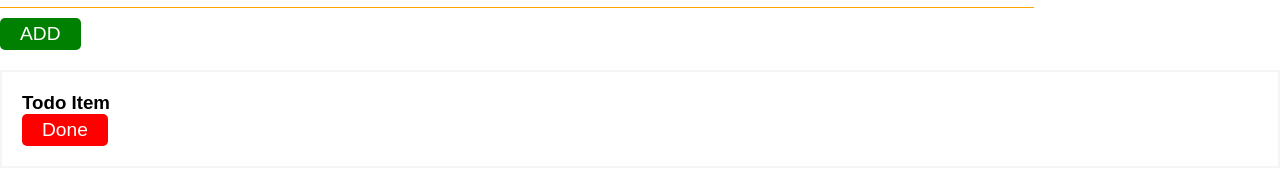
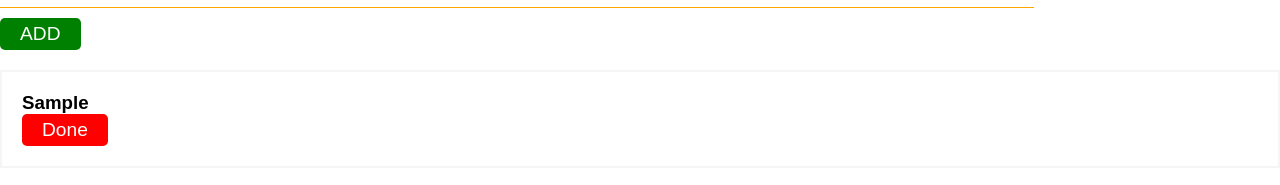
Before and after one commit to charles-okunzo/Todo-App, a React (Create React App) app: page / in a window 1280 px wide. Both pictures are taken after typing "Sample" into the empty fields and a click on the button "ADD". Shown: the part 137-322 px from the top of the page. Built offline with nearby package versions, Linux system fonts and the light colour scheme.

Commit message:
Add to do List

```diff
--- a/src/App.js
+++ b/src/App.js
@@ -1,7 +1,7 @@
 import { useState } from "react";
 import Form from "./components/Form";
 import Header from "./components/Header";
-import Todo from "./components/Todo";
+import TodoList from "./components/TodoList";
 
 
 function App() {
@@ -11,7 +11,7 @@
     <div className="App">
       <Header />
       <Form todo={todo} setTodo={setTodo} todoList={todoList} setTodoList={setTodoList} />
-      <Todo />
+      <TodoList todoList={todoList} />
     </div>
   );
 }
--- a/src/components/Todo.js
+++ b/src/components/Todo.js
@@ -1,11 +1,11 @@
 import styles from "../style.module.css"
 
 
-const Todo = ()=>{
+const Todo = ({todoItem})=>{
     return(
         <div>
             <div className={styles.todoitem}>
-                <h3 className={styles.todoname}>Todo Item</h3>
+                <h3 className={styles.todoname}>{todoItem}</h3>
                 <button className={styles.deletebutton} type="submit">Done</button>
             </div>
         </div>
--- /dev/null
+++ b/src/components/TodoList.js
@@ -0,0 +1,11 @@
+import Todo from "./Todo"
+
+const TodoList = ({todoList})=>{
+    return (
+        <div>{todoList.map((todoItem)=>(
+            <Todo todoItem={todoItem} />
+        ))}</div>
+    )
+}
+
+export default TodoList
```
